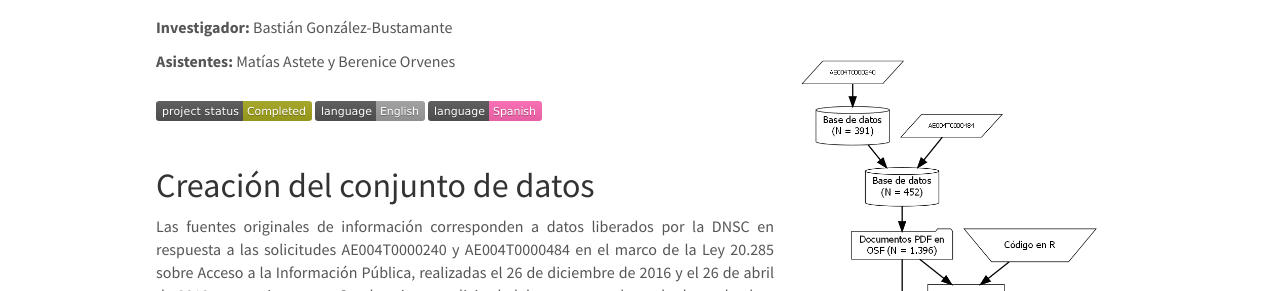
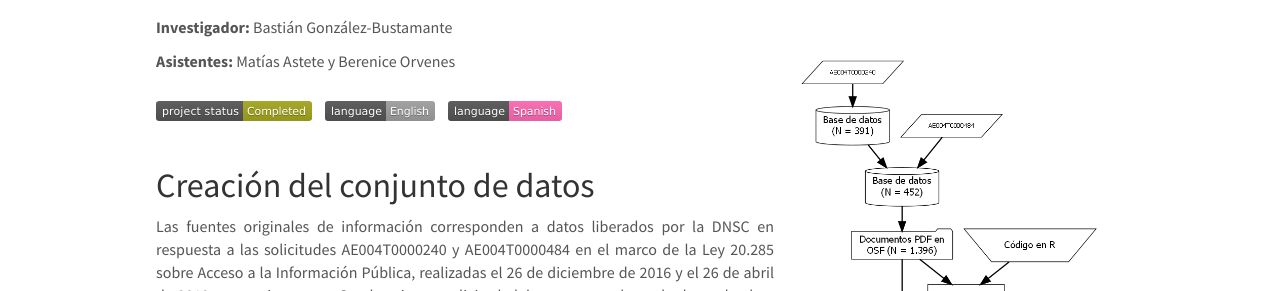
Before and after one commit to training-datalab/old-training-datalab.com, a Jekyll site: the page built from _pages/data-mining-civil-spanish.md, in a window 1280 px wide. Shown: the part 132-423 px from the top of the page. Built offline with Jekyll 4.4.1, drawn with Linux system fonts in a browser that asks for light colours; nearby versions of some CDN libraries.

Commit message:
Update data-mining-civil-spanish.md

```diff
--- a/_pages/data-mining-civil-spanish.md
+++ b/_pages/data-mining-civil-spanish.md
@@ -14,7 +14,7 @@ permalink: /projects/chilean-civil-service-spanish
 
 **Asistentes:** Matías Astete y Berenice Orvenes
 
-![Project Status: Completed]({{ site.url }}{{ site.baseurl }}/badges/project_status/project_completed.svg) [![English]({{ site.url }}{{ site.baseurl }}/badges/lang/english_inactive.svg)](https://training-datalab.com/projects/chilean-civil-service) [![Spanish]({{ site.url }}{{ site.baseurl }}/badges/lang/spanish.svg)](https://training-datalab.com/projects/chilean-civil-service-spanish)
+![Project Status: Completed]({{ site.url }}{{ site.baseurl }}/badges/project_status/project_completed.svg) &nbsp;&nbsp; [![English]({{ site.url }}{{ site.baseurl }}/badges/lang/english_inactive.svg)](https://training-datalab.com/projects/chilean-civil-service) &nbsp;&nbsp; [![Spanish]({{ site.url }}{{ site.baseurl }}/badges/lang/spanish.svg)](https://training-datalab.com/projects/chilean-civil-service-spanish)
 
 ## Creación del conjunto de datos
 
```
